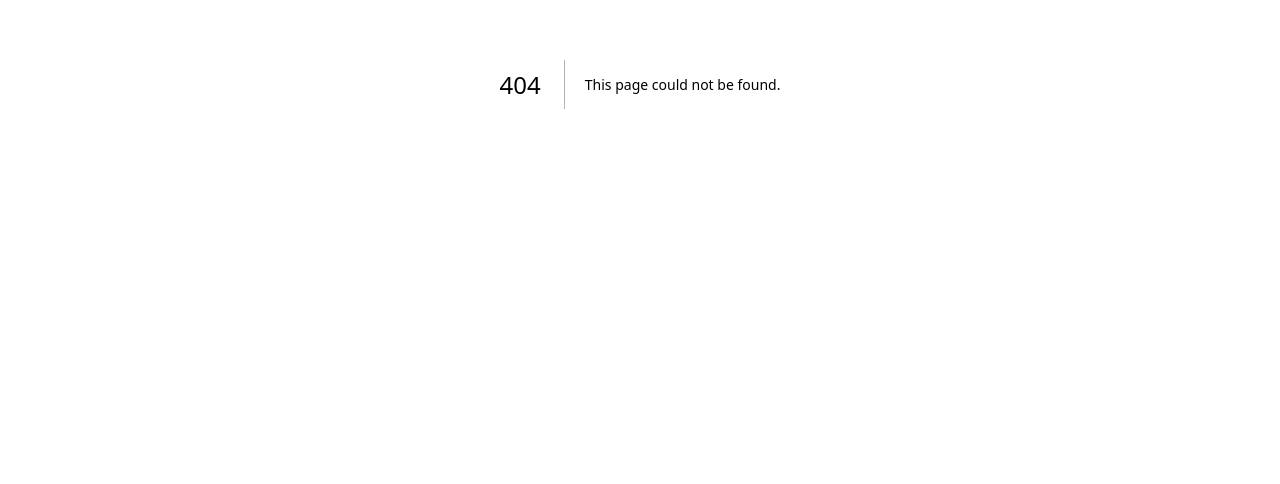
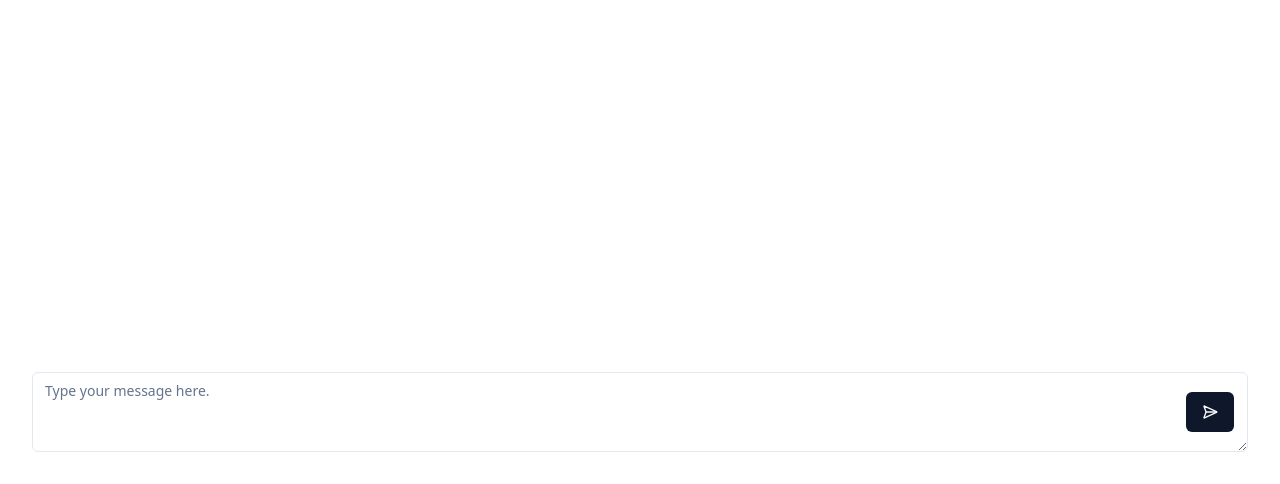
Before and after one commit to kc3hack/2025_12, a Next.js app in the folder web/: page /chat in a window 1280 px wide. Before the commit this address had no page. Shown: the part 316-800 px from the top of the page. Built offline with nearby package versions, Linux system fonts and the light colour scheme.

Commit message:
feat:チャット(返信は固定)作成

```diff
--- a/web/package.json
+++ b/web/package.json
@@ -9,6 +9,7 @@
     "lint": "next lint"
   },
   "dependencies": {
+    "@radix-ui/react-dialog": "^1.1.6",
     "@radix-ui/react-slot": "^1.1.2",
     "class-variance-authority": "^0.7.1",
     "clsx": "^2.1.1",
@@ -21,7 +22,9 @@
     "react-dom": "^19.0.0",
     "sass": "^1.85.0",
     "tailwind-merge": "^3.0.1",
-    "tailwindcss-animate": "^1.0.7"
+    "tailwindcss-animate": "^1.0.7",
+    "uuid": "^11.0.5",
+    "vaul": "^1.1.2"
   },
   "devDependencies": {
     "@biomejs/biome": "1.9.4",
--- /dev/null
+++ b/web/src/app/chat/page.tsx
@@ -0,0 +1,16 @@
+"use client";
+import { Footer } from "@/features/routes/root/footer";
+import style from "@routes/root/index.module.scss";
+import { MessageContainer } from "@routes/root/message-container";
+import { useRef } from "react";
+
+const Home = () => {
+	const bottomRef = useRef<HTMLDivElement>(null);
+	return (
+		<div className={style.home_page}>
+			<MessageContainer bottomRef={bottomRef} />
+			<Footer bottomRef={bottomRef} />
+		</div>
+	);
+};
+export default Home;
--- /dev/null
+++ b/web/src/components/ui/drawer.tsx
@@ -0,0 +1,118 @@
+"use client"
+
+import * as React from "react"
+import { Drawer as DrawerPrimitive } from "vaul"
+
+import { cn } from "@/lib/utils"
+
+const Drawer = ({
+  shouldScaleBackground = true,
+  ...props
+}: React.ComponentProps<typeof DrawerPrimitive.Root>) => (
+  <DrawerPrimitive.Root
+    shouldScaleBackground={shouldScaleBackground}
+    {...props}
+  />
+)
+Drawer.displayName = "Drawer"
+
+const DrawerTrigger = DrawerPrimitive.Trigger
+
+const DrawerPortal = DrawerPrimitive.Portal
+
+const DrawerClose = DrawerPrimitive.Close
+
+const DrawerOverlay = React.forwardRef<
+  React.ElementRef<typeof DrawerPrimitive.Overlay>,
+  React.ComponentPropsWithoutRef<typeof DrawerPrimitive.Overlay>
+>(({ className, ...props }, ref) => (
+  <DrawerPrimitive.Overlay
+    ref={ref}
+    className={cn("fixed inset-0 z-50 bg-black/80", className)}
+    {...props}
+  />
+))
+DrawerOverlay.displayName = DrawerPrimitive.Overlay.displayName
+
+const DrawerContent = React.forwardRef<
+  React.ElementRef<typeof DrawerPrimitive.Content>,
+  React.ComponentPropsWithoutRef<typeof DrawerPrimitive.Content>
+>(({ className, children, ...props }, ref) => (
+  <DrawerPortal>
+    <DrawerOverlay />
+    <DrawerPrimitive.Content
+      ref={ref}
+      className={cn(
+        "fixed inset-x-0 bottom-0 z-50 mt-24 flex h-auto flex-col rounded-t-[10px] border bg-background",
+        className
+      )}
+      {...props}
+    >
+      <div className="mx-auto mt-4 h-2 w-[100px] rounded-full bg-muted" />
+      {children}
+    </DrawerPrimitive.Content>
+  </DrawerPortal>
+))
+DrawerContent.displayName = "DrawerContent"
+
+const DrawerHeader = ({
+  className,
+  ...props
+}: React.HTMLAttributes<HTMLDivElement>) => (
+  <div
+    className={cn("grid gap-1.5 p-4 text-center sm:text-left", className)}
+    {...props}
+  />
+)
+DrawerHeader.displayName = "DrawerHeader"
+
+const DrawerFooter = ({
+  className,
+  ...props
+}: React.HTMLAttributes<HTMLDivElement>) => (
+  <div
+    className={cn("mt-auto flex flex-col gap-2 p-4", className)}
+    {...props}
+  />
+)
+DrawerFooter.displayName = "DrawerFooter"
+
+const DrawerTitle = React.forwardRef<
+  React.ElementRef<typeof DrawerPrimitive.Title>,
+  React.ComponentPropsWithoutRef<typeof DrawerPrimitive.Title>
+>(({ className, ...props }, ref) => (
+  <DrawerPrimitive.Title
+    ref={ref}
+    className={cn(
+      "text-lg font-semibold leading-none tracking-tight",
+      className
+    )}
+    {...props}
+  />
+))
+DrawerTitle.displayName = DrawerPrimitive.Title.displayName
+
+const DrawerDescription = React.forwardRef<
+  React.ElementRef<typeof DrawerPrimitive.Description>,
+  React.ComponentPropsWithoutRef<typeof DrawerPrimitive.Description>
+>(({ className, ...props }, ref) => (
+  <DrawerPrimitive.Description
+    ref={ref}
+    className={cn("text-sm text-muted-foreground", className)}
+    {...props}
+  />
+))
+DrawerDescription.displayName = DrawerPrimitive.Description.displayName
+
+export {
+  Drawer,
+  DrawerPortal,
+  DrawerOverlay,
+  DrawerTrigger,
+  DrawerClose,
+  DrawerContent,
+  DrawerHeader,
+  DrawerFooter,
+  DrawerTitle,
+  DrawerDescription,
+}
--- /dev/null
+++ b/web/src/components/ui/textarea.tsx
@@ -0,0 +1,22 @@
+import * as React from "react"
+
+import { cn } from "@/lib/utils"
+
+const Textarea = React.forwardRef<
+  HTMLTextAreaElement,
+  React.ComponentProps<"textarea">
+>(({ className, ...props }, ref) => {
+  return (
+    <textarea
+      className={cn(
+        "flex min-h-[80px] w-full rounded-md border border-input bg-background px-3 py-2 text-base ring-offset-background placeholder:text-muted-foreground focus-visible:outline-none focus-visible:ring-2 focus-visible:ring-ring focus-visible:ring-offset-2 disabled:cursor-not-allowed disabled:opacity-50 md:text-sm",
+        className
+      )}
+      ref={ref}
+      {...props}
+    />
+  )
+})
+Textarea.displayName = "Textarea"
+
+export { Textarea }
--- /dev/null
+++ b/web/src/features/message/store.ts
@@ -0,0 +1,4 @@
+import { atom } from "jotai";
+import type { Message } from "./type";
+
+export const messagesAtom = atom<Message[]>([]);
--- /dev/null
+++ b/web/src/features/message/type.ts
@@ -0,0 +1,6 @@
+export type Message = {
+	id: string;
+	author: string;
+	content: string;
+	is_me: boolean;
+};
--- /dev/null
+++ b/web/src/features/routes/root/footer.module.scss
@@ -0,0 +1,16 @@
+.footer {
+  position: relative;
+  display: flex;
+  flex-direction: row;
+  align-items: center;
+  margin: 1em 2em 2em 2em;
+
+  .text_area {
+    padding-right: 6em;
+  }
+
+  .send_button {
+    position: absolute;
+    right: 1em;
+  }
+}
--- /dev/null
+++ b/web/src/features/routes/root/footer.tsx
@@ -0,0 +1,69 @@
+"use client";
+import { Button } from "@/components/ui/button";
+import { Textarea } from "@/components/ui/textarea";
+import style from "@routes/root/footer.module.scss";
+import { useAtom } from "jotai";
+import { SendHorizontal } from "lucide-react";
+import { type RefObject, useRef, useState } from "react";
+import type { KeyboardEvent } from "react";
+import { v4 as uuidv4 } from "uuid";
+import { messagesAtom } from "../../message/store";
+import type { Message } from "../../message/type";
+
+type Props = { bottomRef: RefObject<HTMLDivElement | null> };
+
+export const Footer = (props: Props) => {
+	const [messages, setMessages] = useAtom(messagesAtom);
+	const inputRef = useRef<HTMLTextAreaElement>(null);
+	const [isComposing, setIsComposing] = useState(false);
+
+	const handleSubmit = () => {
+		if (!inputRef.current) {
+			return;
+		}
+		if (inputRef.current.value === "") {
+			return;
+		}
+		const newMessage: Message = {
+			id: uuidv4(),
+			author: "me",
+			content: inputRef.current.value,
+			is_me: true,
+		};
+		inputRef.current.value = "";
+		setTimeout(() => {
+			props.bottomRef.current?.scrollIntoView();
+		}, 0);
+		const yesMessage: Message = {
+			id: uuidv4(),
+			author: "bot",
+			content: Math.random() < 0.5 ? "はい" : "いいえ",
+			is_me: false,
+		};
+		setMessages([...messages, newMessage, yesMessage]);
+	};
+	const handleKeyDown = (event: KeyboardEvent<HTMLTextAreaElement>) => {
+		if (event.shiftKey) {
+			return;
+		}
+		if (event.key === "Enter" && !isComposing) {
+			event.preventDefault();
+			handleSubmit();
+		}
+	};
+	return (
+		<div className={style.footer}>
+			<Textarea
+				className={style.text_area}
+				placeholder="Type your message here."
+				onKeyDown={handleKeyDown}
+				onCompositionStart={() => setIsComposing(true)}
+				onCompositionEnd={() => setIsComposing(false)}
+				ref={inputRef}
+			/>
+			<Button onClick={handleSubmit} className={style.send_button}>
+				<SendHorizontal />
+			</Button>
+		</div>
+	);
+};
--- /dev/null
+++ b/web/src/features/routes/root/index.module.scss
@@ -0,0 +1,5 @@
+.home_page {
+  display: grid;
+  grid-template-rows: 1fr auto;
+  min-height: 100lvh;
+}
--- /dev/null
+++ b/web/src/features/routes/root/message-container.tsx
@@ -0,0 +1,24 @@
+"use client";
+import type { RefObject } from "react";
+import { messagesAtom } from "../../message/store";
+import { useAtom } from "jotai";
+import style from "./messagecontainer.module.scss";
+
+type Props = { bottomRef: RefObject<HTMLDivElement | null> };
+
+export const MessageContainer = (props: Props) => {
+	const [messages, _] = useAtom(messagesAtom);
+	return (
+		<div className={style.message_container}>
+			{messages.map((message) => (
+				<div
+					key={message.id}
+					className={`${style.message} ${message.is_me && style.is_me}`}
+				>
+					<p>{message.content}</p>
+				</div>
+			))}
+			<div ref={props.bottomRef} />
+		</div>
+	);
+};
--- /dev/null
+++ b/web/src/features/routes/root/messagecontainer.module.scss
@@ -0,0 +1,27 @@
+.message_container {
+  display: flex;
+  flex-direction: column;
+  width: 100%;
+  max-height: calc(100vh - 9em);
+  margin-top: auto;
+  overflow-y: scroll;
+
+  .message {
+    max-width: calc(100% - 10em);
+    padding: 1em;
+    margin: 1em;
+    white-space: pre-line;
+    border-radius: 1em;
+    line-break: anywhere;
+
+    &:not(.is_me) {
+      margin-right: auto;
+      background-color: #e2e8f0;
+    }
+
+    &.is_me {
+      margin-left: auto;
+      background-color: #ffc0cb;
+    }
+  }
+}
```
Also changed, not shown: 1 other file (tests, documents, lock files or other folders).
